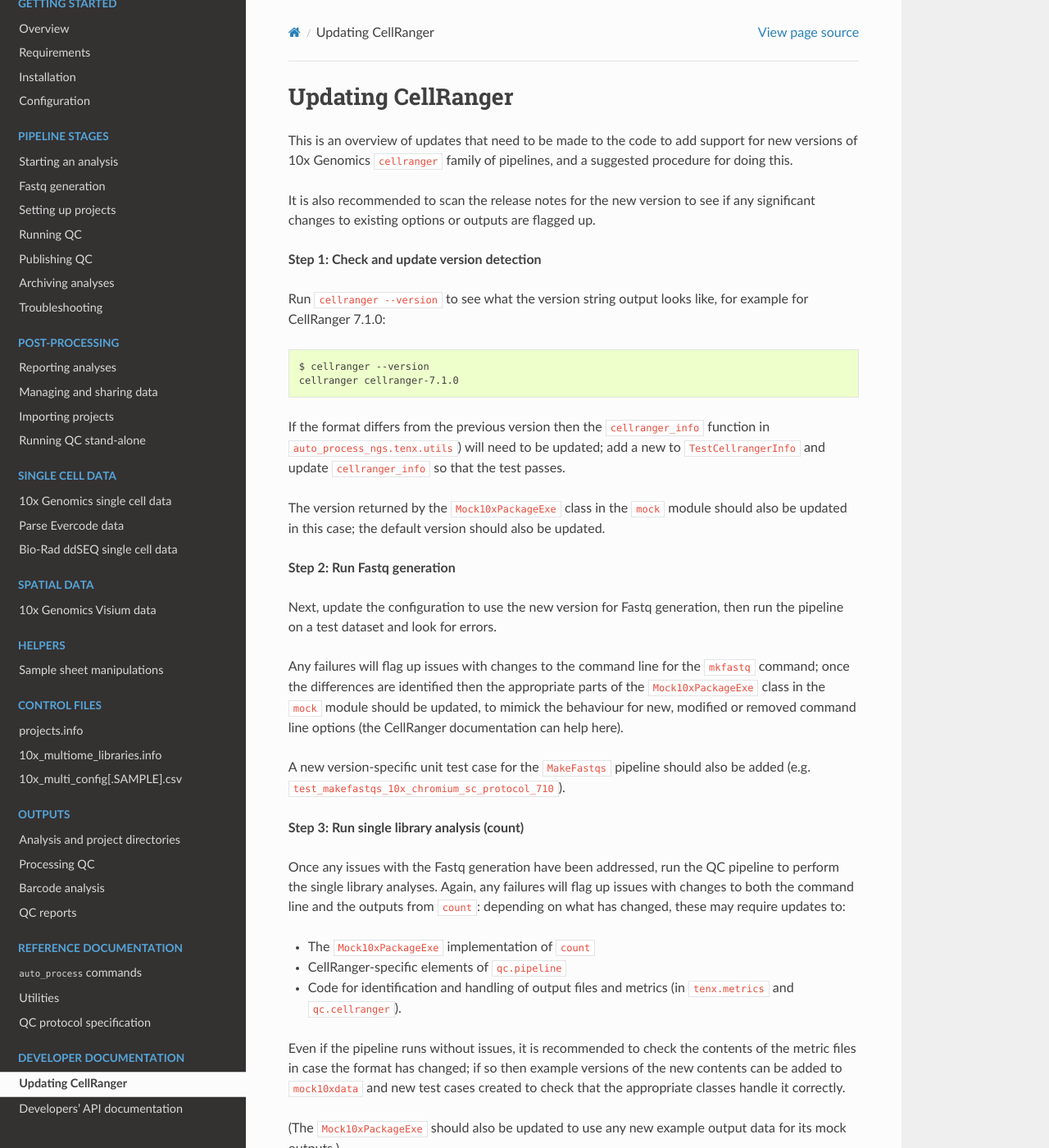
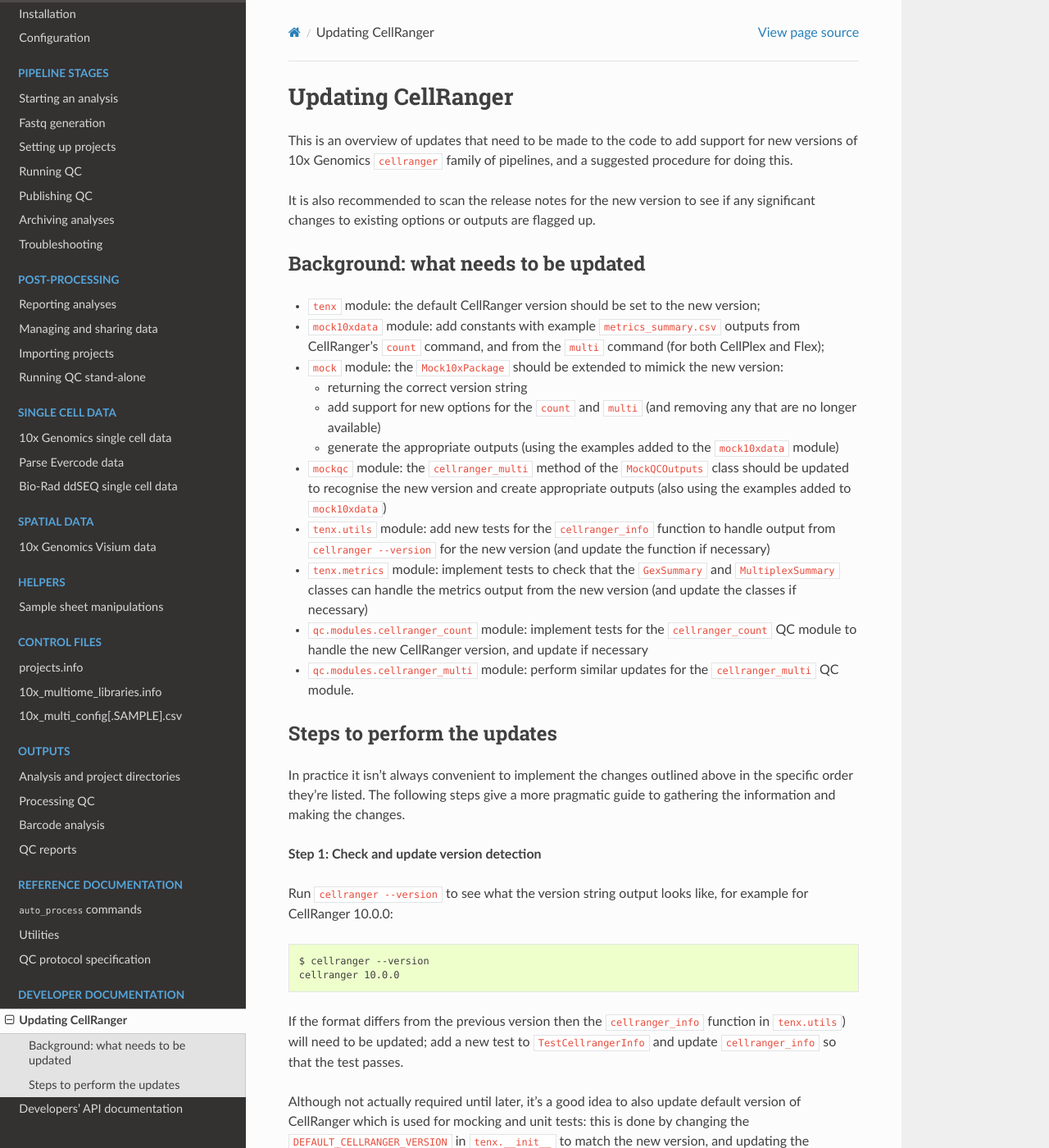
Before and after one commit to fls-bioinformatics-core/auto_process_ngs, a Sphinx documentation site: the page built from docs/source/developers/update_cellranger.rst, in a window 1280 px wide and 1400 px high. Shown: the whole window at 82% size. Built offline with Sphinx 7.4.7 and the Read the Docs theme 3.1.0, drawn with Linux system fonts in a browser that asks for light colours; some of the changed text lies outside the part shown.

Commit message:
Update the documentation for integrating new CellRanger versions.

```diff
--- a/docs/source/developers/update_cellranger.rst
+++ b/docs/source/developers/update_cellranger.rst
@@ -10,30 +10,71 @@
 version to see if any significant changes to existing options or
 outputs are flagged up.
 
+Background: what needs to be updated
+------------------------------------
+
+* ``tenx`` module: the default CellRanger version should be set to the
+  new version;
+* ``mock10xdata`` module: add constants with example ``metrics_summary.csv``
+  outputs from CellRanger's ``count`` command, and from the ``multi``
+  command (for both CellPlex and Flex);
+* ``mock`` module: the ``Mock10xPackage`` should be extended to mimick
+  the new version:
+
+  - returning the correct version string
+  - add support for new options for the ``count`` and ``multi`` (and
+    removing any that are no longer available)
+  - generate the appropriate outputs (using the examples added to the
+    ``mock10xdata`` module)
+
+* ``mockqc`` module: the ``cellranger_multi`` method of the ``MockQCOutputs``
+  class should be updated to recognise the new version and create
+  appropriate outputs (also using the examples added to ``mock10xdata``)
+* ``tenx.utils`` module: add new tests for the ``cellranger_info``
+  function to handle output from ``cellranger --version`` for the new
+  version (and update the function if necessary)
+* ``tenx.metrics`` module: implement tests to check that the
+  ``GexSummary`` and ``MultiplexSummary`` classes can handle the metrics
+  output from the new version (and update the classes if necessary)
+* ``qc.modules.cellranger_count`` module: implement tests for the
+  ``cellranger_count`` QC module to handle the new CellRanger version,
+  and update if necessary
+* ``qc.modules.cellranger_multi`` module: perform similar updates for the
+  ``cellranger_multi`` QC module.
+
+Steps to perform the updates
+----------------------------
+
+In practice it isn't always convenient to implement the changes outlined
+above in the specific order they're listed. The following steps give a
+more pragmatic guide to gathering the information and making the changes.
+
 **Step 1: Check and update version detection**
 
 Run ``cellranger --version`` to see what the version string output
-looks like, for example for CellRanger 7.1.0:
+looks like, for example for CellRanger 10.0.0:
 
 ::
 
    $ cellranger --version
-   cellranger cellranger-7.1.0
+   cellranger 10.0.0
 
 If the format differs from the previous version then the
-``cellranger_info`` function in ``auto_process_ngs.tenx.utils``)
-will need to be updated; add a new to ``TestCellrangerInfo`` and
-update ``cellranger_info`` so that the test passes.
+``cellranger_info`` function in ``tenx.utils``) will need to be updated; add
+a new test to ``TestCellrangerInfo`` and update ``cellranger_info`` so that
+the test passes.
 
-The version returned by the ``Mock10xPackageExe`` class in the
-``mock`` module should also be updated in this case; the default
-version should also be updated.
+Although not actually required until later, it's a good idea to also
+update default version of CellRanger which is used for mocking and unit tests:
+this is done by changing the ``DEFAULT_CELLRANGER_VERSION`` in
+``tenx.__init__`` to match the new version, and updating the handling of the
+``--version`` argument in the ``Mock10xPackageExe`` class in the ``mock``
+module (so that the correctly formatted version string is returned).
 
 **Step 2: Run Fastq generation**
 
-Next, update the configuration to use the new version for Fastq
-generation, then run the pipeline on a test dataset and look
-for errors.
+Update the configuration to use the new version for Fastq generation
+and run the ``make_fastq`` command on a test dataset to look for errors.
 
 Any failures will flag up issues with changes to the command line
 for the ``mkfastq`` command; once the differences are identified
@@ -44,7 +85,14 @@
 
 A new version-specific unit test case for the ``MakeFastqs``
 pipeline should also be added (e.g.
-``test_makefastqs_10x_chromium_sc_protocol_710``).
+``test_makefastqs_10x_chromium_sc_protocol_10_0_0``).
+
+.. note::
+
+   Since CellRanger 9.0.0 the use of ``mkfastq`` is deprecated in
+   favour of running ``bcl2fastq`` or ``bcl-convert`` directly,
+   although it appears to be supported still in version 10.0.0.
+   However these checks may become obsolete in future.
 
 **Step 3: Run single library analysis (count)**
 
@@ -57,7 +105,13 @@
 * The ``Mock10xPackageExe`` implementation of ``count``
 * CellRanger-specific elements of ``qc.pipeline``
 * Code for identification and handling of output files and
-  metrics (in ``tenx.metrics`` and ``qc.cellranger``).
+  metrics in ``tenx.metrics``
+
+.. note::
+
+   If there are significant changes to the structure of the
+   CellRanger ``count`` outputs then updates may also be
+   needed to code in the ``qc.apps.cellranger`` module.
 
 Even if the pipeline runs without issues, it is recommended to
 check the contents of the metric files in case the format has
@@ -71,3 +125,19 @@
 **Step 4: Run multiplexing analysis (multi)**
 
 This essentially repeats step 3, with the ``multi`` command.
+
+Also the ``cellranger_multi`` method of the ``MockQCOutputs``
+class in the ``mockqc`` module should be updated to generate
+appropriate outputs for the new CellRanger version.
+
+**Step 5: Run all unit tests**
+
+This is a final sanity check to ensure that the updates haven't
+broken existing functionality, and there are no unexpected bugs.
+
+.. note::
+
+   It's likely that there will some failures if the sample
+   ``count`` and ``multi`` outputs have different cell counts etc
+   from the new version compared with the previous one - these
+   will need to be updated.
```
